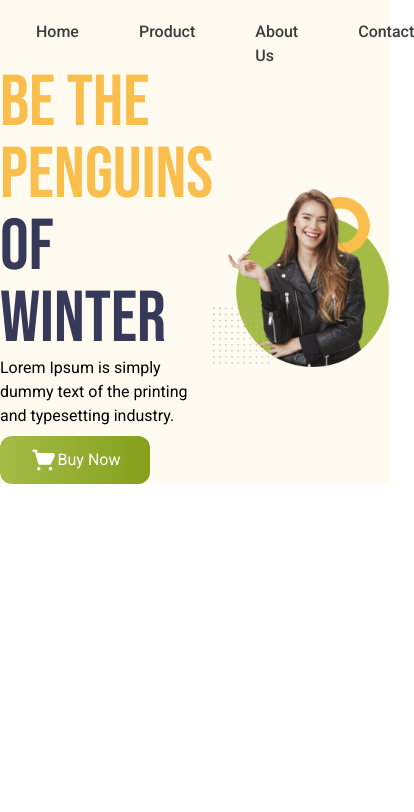
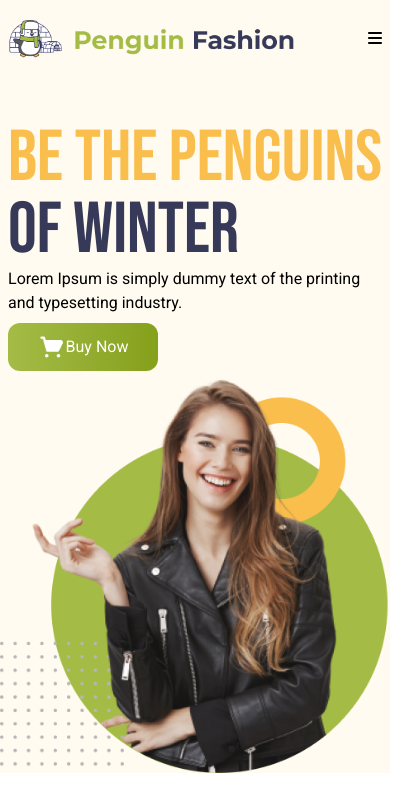
Before and after one commit to mohibuluzzal/cloth-shop-with-tailwind, a plain HTML site: page index.html in a window 390 px wide. Shown: the whole page, 414 px wide, since content can reach past the window. Drawn offline with nearby package versions, Linux system fonts and the light colour scheme.

Commit message:
added first 2 section with responsive

```diff
--- a/index.html
+++ b/index.html
@@ -5,9 +5,10 @@
     <meta name="viewport" content="width=device-width, initial-scale=1.0">
     <title>Penguin Fashion</title>
     <script src="https://cdn.jsdelivr.net/npm/@tailwindcss/browser@4"></script>
-        <link rel="preconnect" href="https://fonts.googleapis.com">
+    <link rel="preconnect" href="https://fonts.googleapis.com">
     <link rel="preconnect" href="https://fonts.gstatic.com" crossorigin>
     <link href="https://fonts.googleapis.com/css2?family=Bebas+Neue&family=Montserrat:ital,wght@0,100..900;1,100..900&family=Roboto:ital,wght@0,100..900;1,100..900&display=swap" rel="stylesheet">
+    <link rel="stylesheet" href="https://cdnjs.cloudflare.com/ajax/libs/font-awesome/6.7.2/css/all.min.css" integrity="sha512-Evv84Mr4kqVGRNSgIGL/F/aIDqQb7xQ2vcrdIwxfjThSH8CSR7PBEakCr51Ck+w+/U6swU2Im1vVX0SVk9ABhg==" crossorigin="anonymous" referrerpolicy="no-referrer" />
 
     <style>
         .roboto{
@@ -24,22 +25,30 @@
 <body>
 
     <header class="bg-[#FFFBF0]">
-        <nav class="max-w-7xl m-auto flex items-center gap-9 justify-between pt-5 roboto">
-            <div class="max-w-xs">
+
+        <!-- nav section start
+            ================= -->
+        <nav class="p-2 lg:max-w-7xl m-auto flex items-center gap-9 justify-between pt-5 roboto">
+            <div class="w-full max-w-sm">
                  <img src="icons/logo.png" alt="">
             </div>
 
             <div>
-                <ul class="flex space-x-15 text-base font-medium text-[#3C3C3C]">
+                <ul class="hidden lg:flex space-x-15 text-base font-medium text-[#3C3C3C]">
                     <li><a href="">Home</a></li>
                     <li><a href="">Product</a></li>
                     <li><a href="">About Us</a></li>
                     <li><a href="">Contact</a></li>
                 </ul>
             </div>
+            <div class="lg:hidden">
+                <i class="fa-solid fa-bars"></i>
+            </div>
         </nav>
+        <!-- nav section end
+            ================= -->
 
-        <div class="max-w-7xl m-auto flex items-center justify-between">
+        <div class="max-w-7xl m-auto flex flex-col lg:flex-row mt-14 lg:mt-0 items-center justify-between">
             <div>
                 <h1><span class="bebas text-7xl text-[#FABE4C]">Be the Penguins</span>
                    <br> <span class="bebas text-7xl text-[#363958]">of Winter</span></h1>
```
